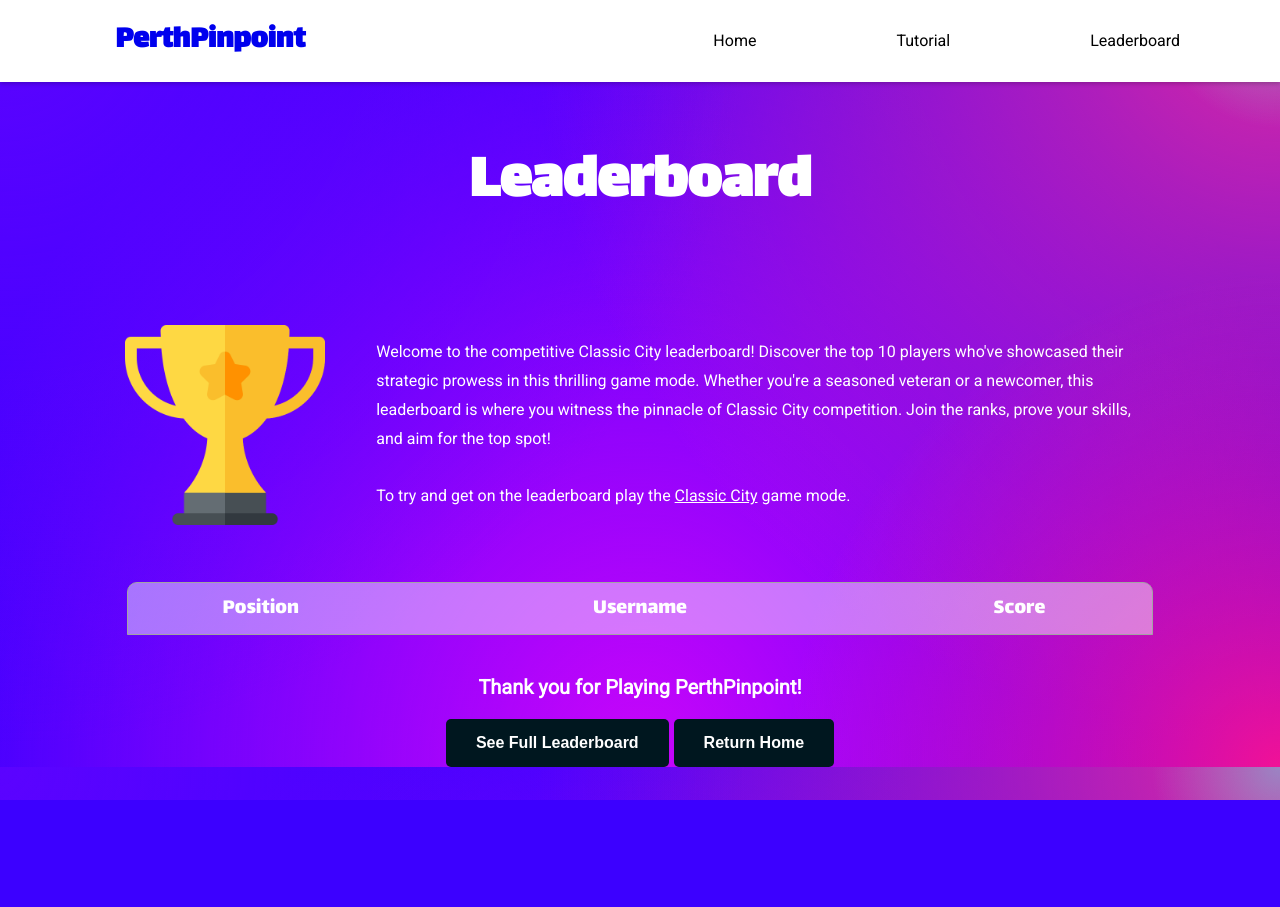
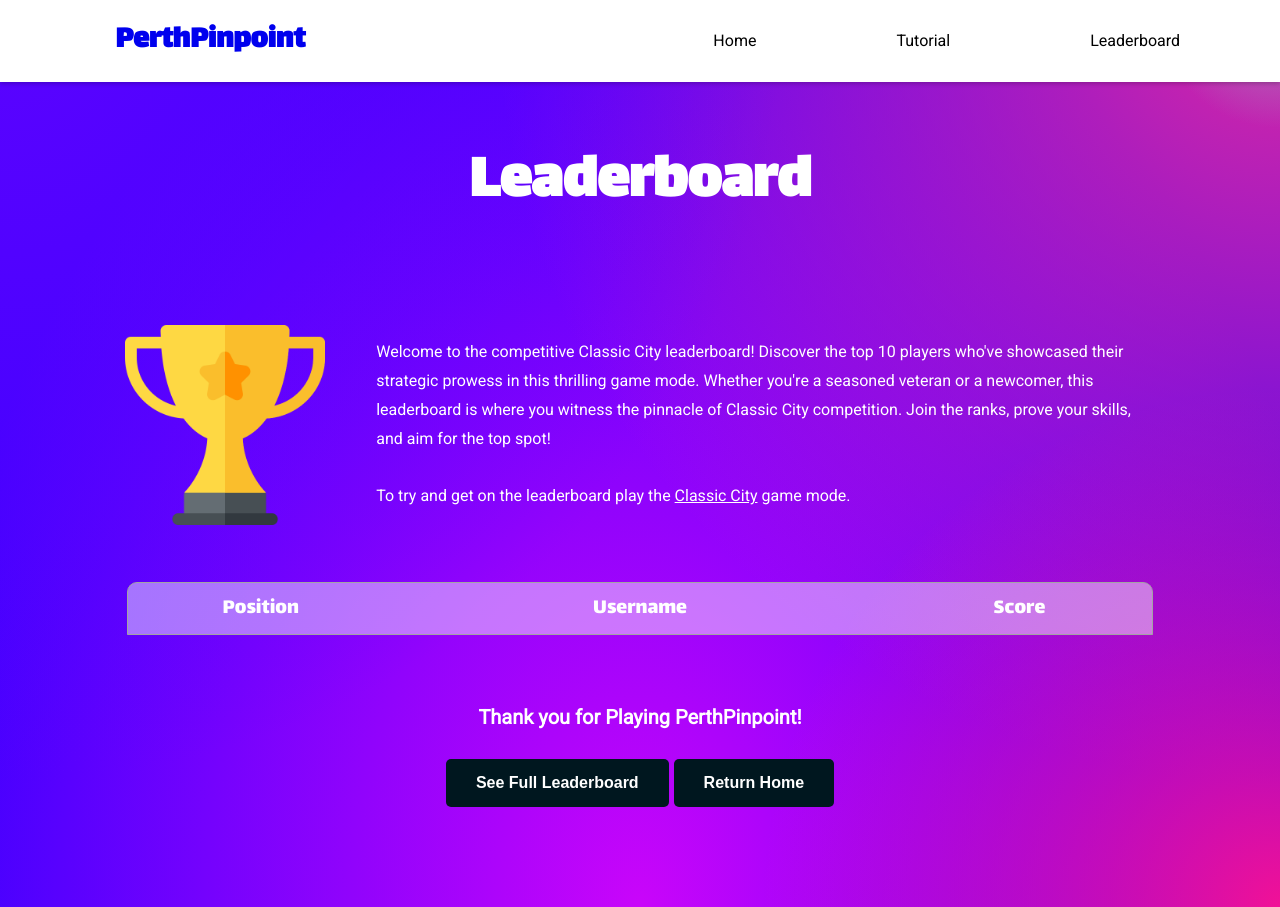
Before and after one commit to codersforcauses/beginner-2023summer-g4, a plain HTML site: page app/frontend/results.html in a window 1280 px wide. Before the commit the page ends 800 px from the top, so only its background shows below. Drawn offline with Linux system fonts and the light colour scheme; files that its build step writes are made by us from their sources; no server answers; files whose address does not match are found by name.

Commit message:
minor changes

```diff
--- a/app/frontend/results.html
+++ b/app/frontend/results.html
@@ -143,7 +143,7 @@
             <a href="/leaderboard">Leaderboard</a>
         </nav>
 
-            <div class = 'leaderboard-container'>
+            <div style = 'margin-bottom: 50px;' class = 'leaderboard-container'>
                 <h2  class = 'leaderboard heading'>Leaderboard</h2>
                 <div class = 'leaderboard-info-container'>
                     <img src="/static/assets/trophy.png" alt="trophy image">
@@ -216,8 +216,8 @@
                 }
             </script>
 
-            <div class="start-button-container">
-                <p style="color: white;"><strong>Thank you for Playing PerthPinpoint!</strong></p>
+            <div style = 'margin-bottom: 100px;' class="start-button-container">
+                <p style="color: white; margin-bottom: 30px;"><strong>Thank you for Playing PerthPinpoint!</strong></p>
                 <button id="game-button" onclick="switchview()"><strong>See Full Leaderboard</strong></button>
                 <a href="/"><button id="game-button"><strong>Return Home</strong></button></a>
             </div>
```
